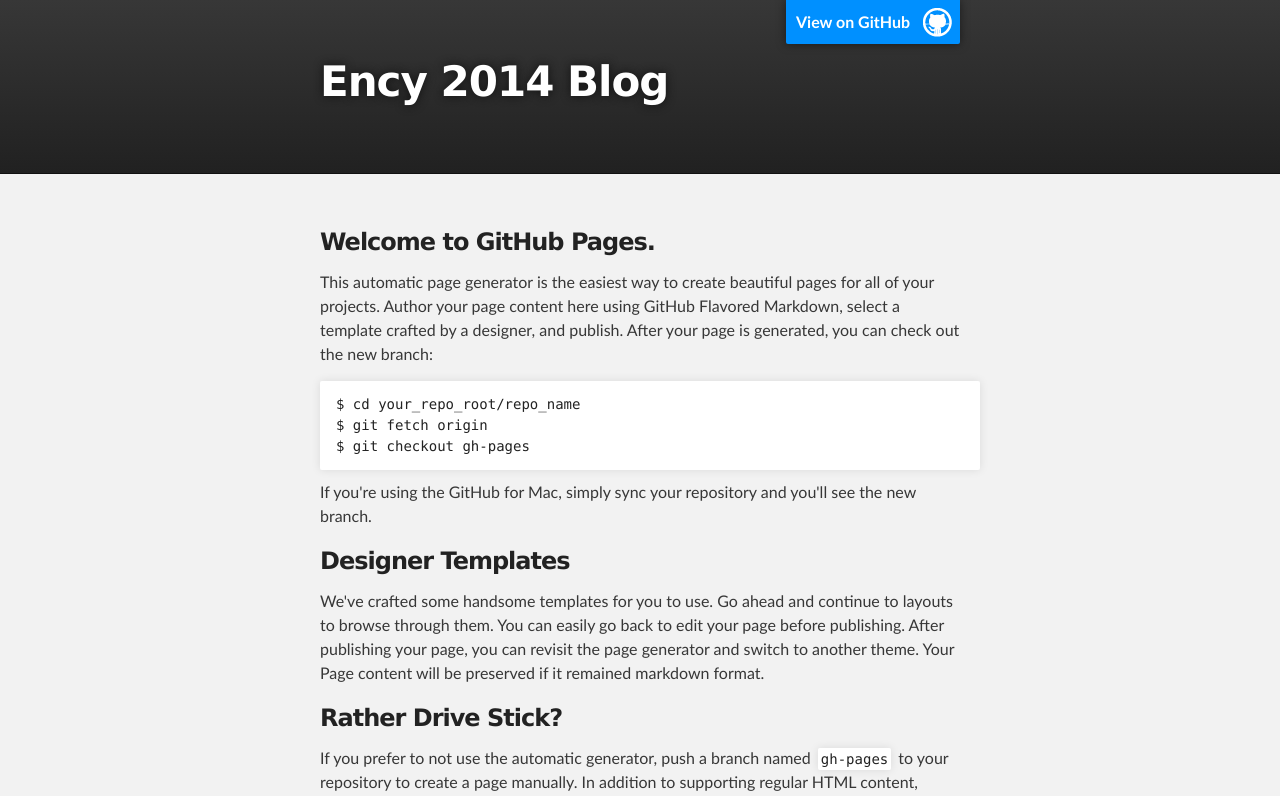
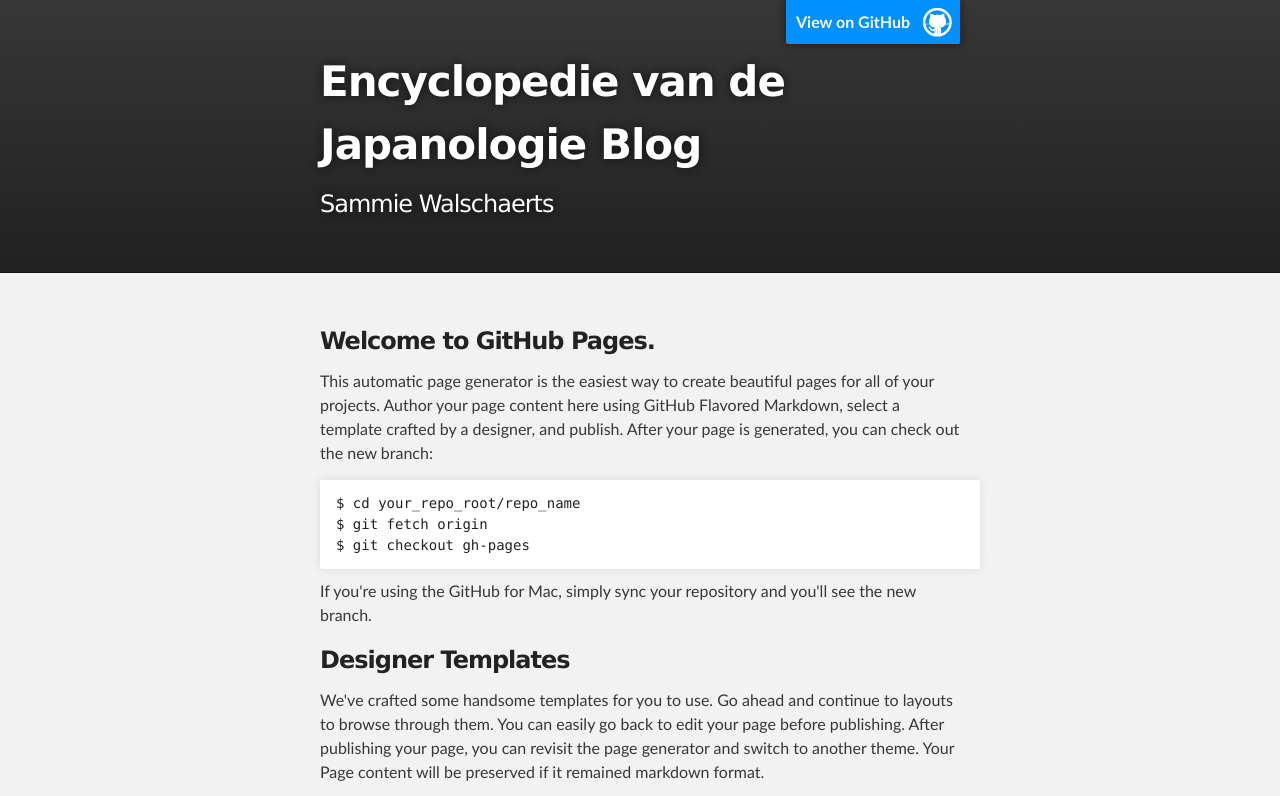
Before and after one commit to SammieWalschaerts/sammiewalschaerts.github.io, a plain HTML site: page index.html in a window 1280 px wide. Shown: the top 796 px of the page. Drawn offline with Linux system fonts and the light colour scheme.

Commit message:
Update index.html

```diff
--- a/index.html
+++ b/index.html
@@ -8,7 +8,7 @@
 
     <link rel="stylesheet" type="text/css" media="screen" href="stylesheets/stylesheet.css">
 
-    <title>Sammiewalschaerts.github.io</title>
+    <title>Ency 2014</title>
   </head>
 
   <body>
@@ -18,8 +18,8 @@
         <header class="inner">
           <a id="forkme_banner" href="https://github.com/SammieWalschaerts">View on GitHub</a>
 
-          <h1 id="project_title">Ency 2014 Blog</h1>
-          <h2 id="project_tagline"></h2>
+          <h1 id="project_title">Encyclopedie van de Japanologie Blog</h1>
+          <h2 id="project_tagline">Sammie Walschaerts</h2>
 
         </header>
     </div>
```
